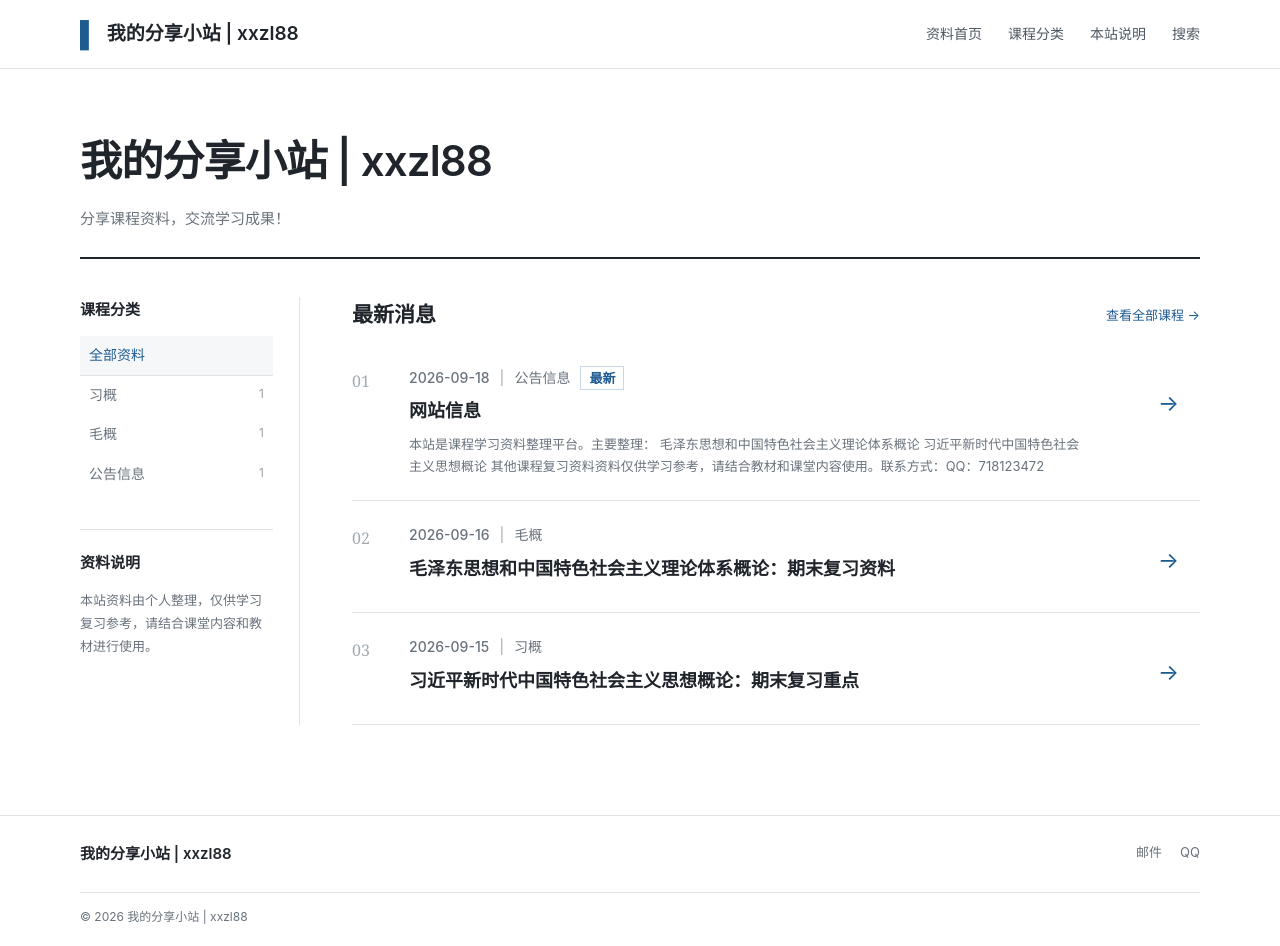
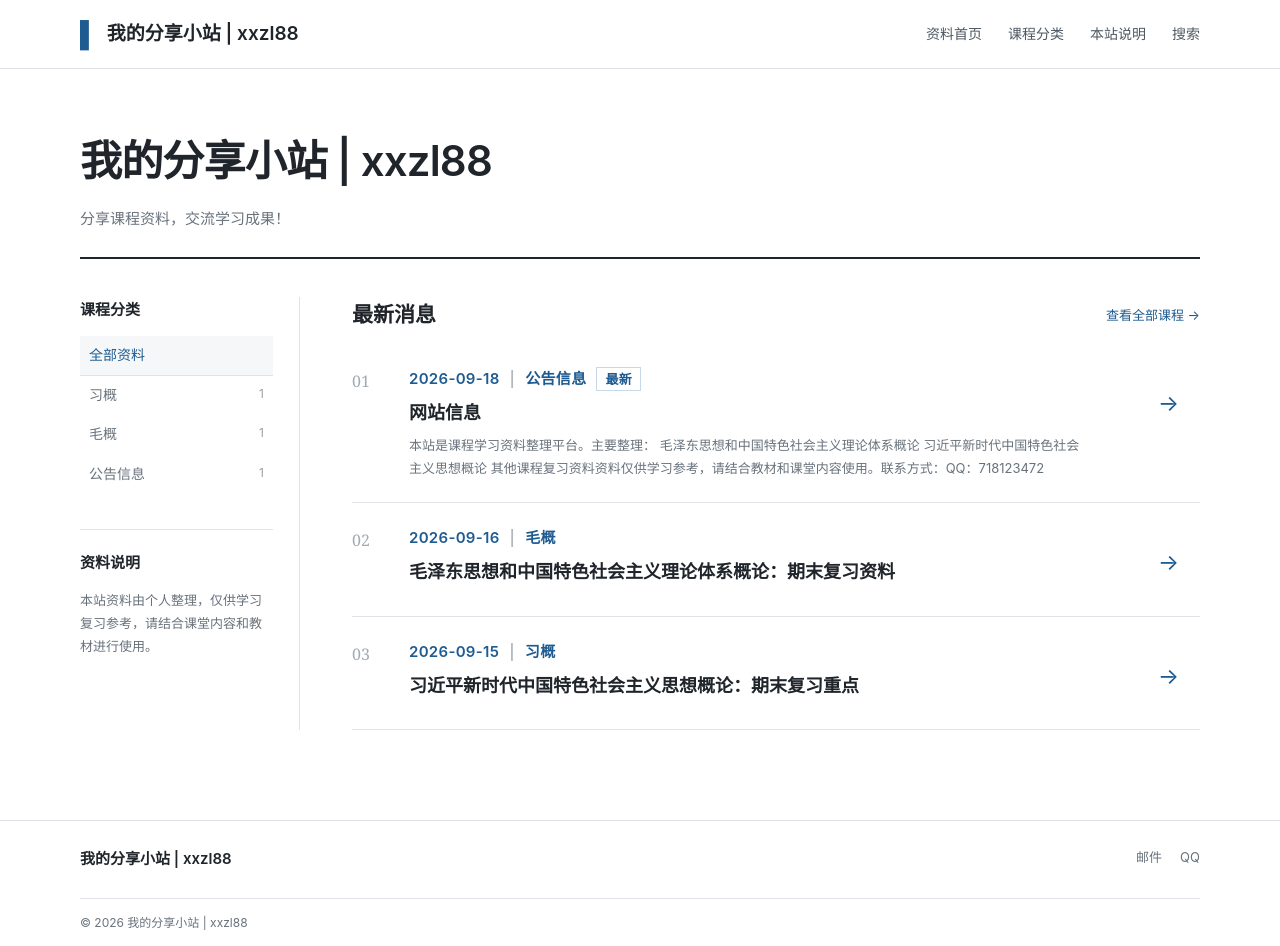
Before and after one commit to xxzl88/csu, a Jekyll site: the page built from index.html, in a window 1280 px wide. Built offline with Jekyll 4.4.1, drawn with Linux system fonts in a browser that asks for light colours; the list of posts is cut into pages by our own code.

Commit message:
Update main.css

```diff
--- a/assets/css/main.css
+++ b/assets/css/main.css
@@ -38,7 +38,16 @@ a { color:inherit; text-decoration:none; }
 .notice-main h3 { margin:5px 0 6px; font-size:18px; font-weight:600; }
 .notice-main h3 a:hover { color:var(--accent); }
 .notice-main p { max-width:680px; margin:0; color:var(--muted); font-size:13px; }
-.post-meta {display:flex;align-items:center;flex-wrap:wrap;gap:10px;color:#69727c;font-size:14px;font-weight:500;}
+.post-meta {
+  display:flex;
+  align-items:center;
+  flex-wrap:wrap;
+  gap:10px;
+  color:#1e5b91;
+  font-size:15px;
+  font-weight:600;
+  letter-spacing:.02em;
+}
 .separator { color:#b1b8be; }
 .notice-label {border:1px solid #c7d8e8;padding:2px 8px;color:var(--accent);font-size:13px;font-weight:600;line-height:1.4;}
 .notice-arrow { padding-top:18px; color:var(--accent); font-size:22px; }
```
